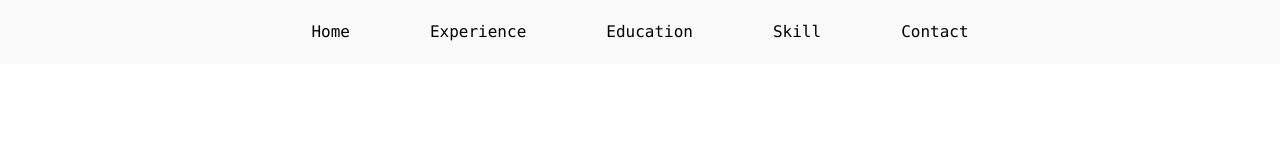
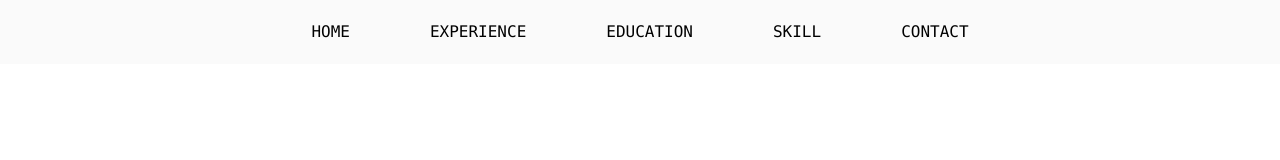
Before and after one commit to wachayathorn/introduce-myself, a Next.js app: page / in a window 1280 px wide. Shown: the top 160 px of the page. Built offline with nearby package versions, Linux system fonts and the light colour scheme; a web font is replaced by a local one.

Commit message:
fix navbar

```diff
--- a/app/components/navbar/navbar.tsx
+++ b/app/components/navbar/navbar.tsx
@@ -3,11 +3,11 @@ export default function Navbar() {
     <div className="bg-[#FAFAFA]">
       <nav className="container mx-auto max-w-7xl h-auto p-5 flex flex-col items-center md:flex-row md:justify-center">
         <ul className="flex flex-col md:flex-row">
-          <li className="mx-10 text-center"><span className="cursor-pointer">Home</span></li>
-          <li className="mx-10 text-center"><span className="cursor-pointer">Experience</span></li>
-          <li className="mx-10 text-center"><span className="cursor-pointer">Education</span></li>
-          <li className="mx-10 text-center"><span className="cursor-pointer">Skill</span></li>
-          <li className="mx-10 text-center"><span className="cursor-pointer">Contact</span></li>
+          <li className="mx-10 text-center"><span className="cursor-pointer hover:font-extrabold">HOME</span></li>
+          <li className="mx-10 text-center"><span className="cursor-pointer hover:font-extrabold">EXPERIENCE</span></li>
+          <li className="mx-10 text-center"><span className="cursor-pointer hover:font-extrabold">EDUCATION</span></li>
+          <li className="mx-10 text-center"><span className="cursor-pointer hover:font-extrabold">SKILL</span></li>
+          <li className="mx-10 text-center"><span className="cursor-pointer hover:font-extrabold">CONTACT</span></li>
         </ul>
       </nav>
     </div>
```
